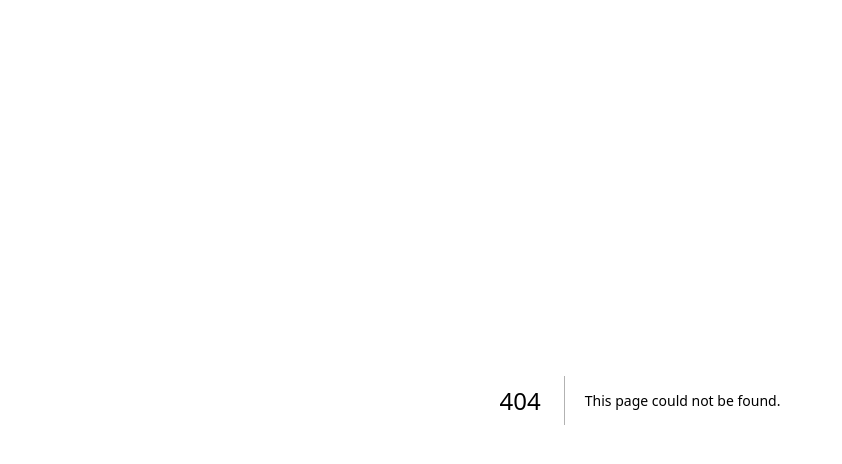
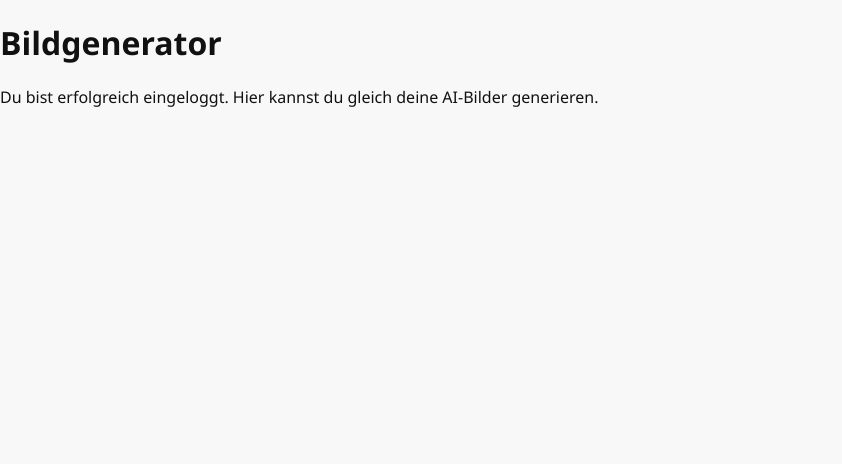
Before and after one commit to ejunior35/xrealstudio, a Next.js app: page /generate in a window 1280 px wide. Before the commit this address had no page. Shown: the top 464 px of the page, without its empty margins (0-842 px from the left). Built offline with nearby package versions, Linux system fonts and the light colour scheme.

Commit message:
Add /generate page after login

```diff
--- /dev/null
+++ b/src/app/generate/page.tsx
@@ -0,0 +1,8 @@
+export default function GeneratePage() {
+    return (
+      <main className="p-8">
+        <h1 className="text-2xl font-bold mb-4">Bildgenerator</h1>
+        <p>Du bist erfolgreich eingeloggt. Hier kannst du gleich deine AI-Bilder generieren.</p>
+      </main>
+    );
+  }
```
